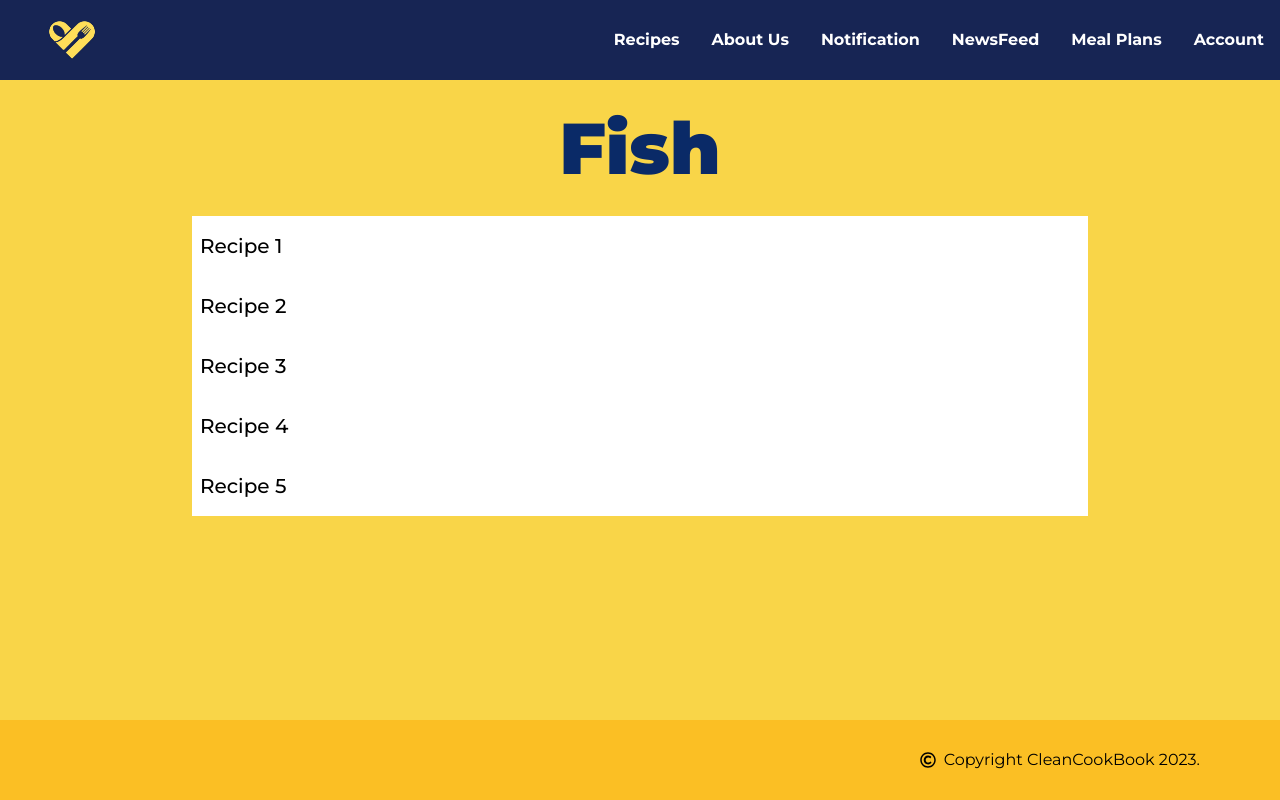
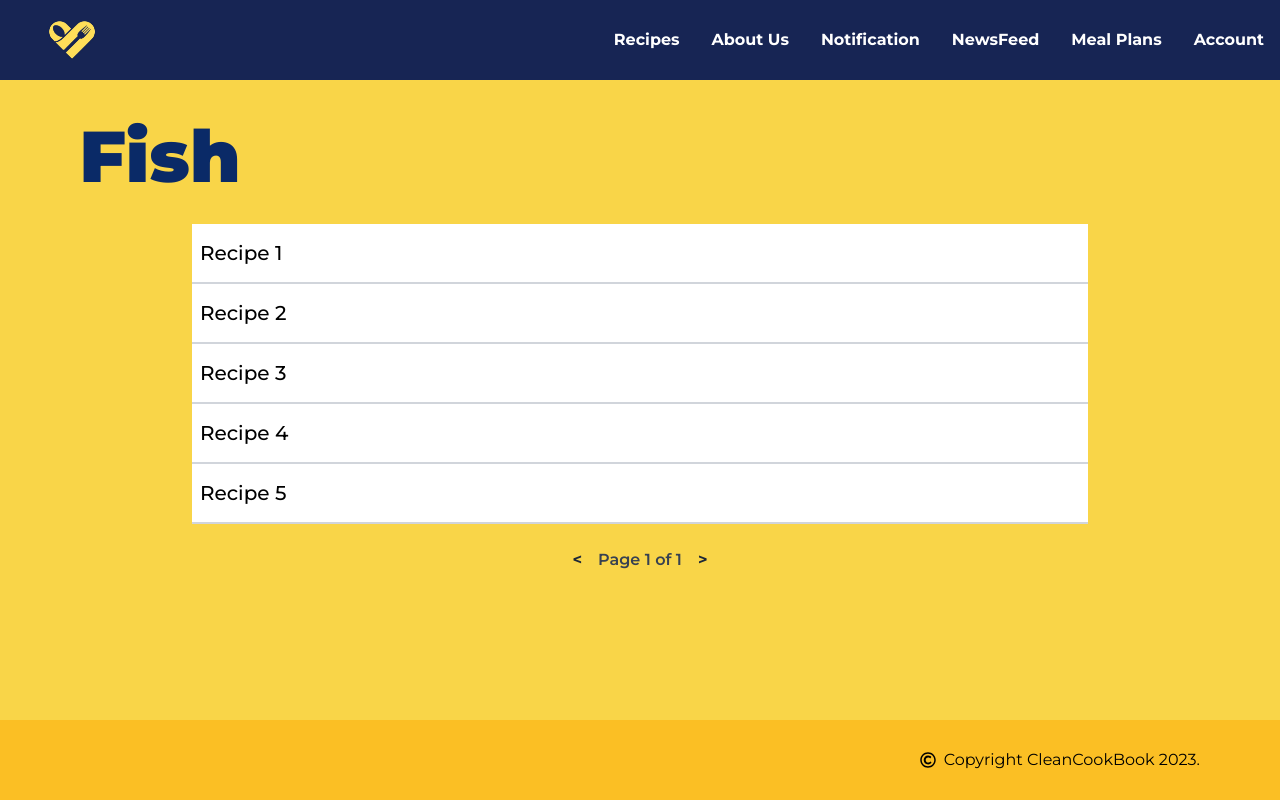
Before and after one commit to CleanCookBook/fyp-webapp, a Next.js app: page / in a window 1280 px wide. Shown: the top 800 px of the page. Built offline with nearby package versions, Linux system fonts and the light colour scheme.

Commit message:
Update recipe list to add pagination

```diff
--- a/components/RecipeList.js
+++ b/components/RecipeList.js
@@ -1,3 +1,4 @@
+import React, { useState } from "react";
 import Navbar from "./Navbar";
 import Footer from "./Footer";
 
@@ -10,23 +11,64 @@ const RecipeList = () => {
     "Recipe 4",
     "Recipe 5",
   ];
+  const [currentPage, setCurrentPage] = useState(1);
+  const recipesPerPage = 5; // Number of recipes per page
+  const totalPages = Math.ceil(recipeList.length / recipesPerPage);
+
+  const goToNextPage = () => {
+    if (currentPage < totalPages) {
+      setCurrentPage(currentPage + 1);
+    }
+  };
+
+  const goToPrevPage = () => {
+    if (currentPage > 1) {
+      setCurrentPage(currentPage - 1);
+    }
+  };
+
+  const indexOfLastRecipe = currentPage * recipesPerPage;
+  const indexOfFirstRecipe = indexOfLastRecipe - recipesPerPage;
+  const currentRecipes = recipeList.slice(
+    indexOfFirstRecipe,
+    indexOfLastRecipe
+  );
 
   return (
     <section className="flex flex-col h-screen bg-[#F9D548]">
       <Navbar />
       <div className="flex flex-col justify-start items-center">
-        <h1 className="items-start pt-8 text-7xl text-[#0A2A67] font-black">
+        <h1 className="pr-[60rem] pt-10 text-7xl text-[#0A2A67] font-black">
           {input}
         </h1>
         <div className="mt-8 bg-white w-[70%] max-w-[1114px]">
           {recipeList.map((recipe, index) => (
             <div
               key={index}
-              className="flex items-center h-[60px] border-b-3 border-black-300"
+              className="flex items-center h-[60px] border-b-2 border-gray-300"
             >
               <p className="ml-2 text-black text-xl font-medium">{recipe}</p>
             </div>
           ))}
+        </div>
+        <div className="flex items-center mt-4">
+          <button
+            onClick={goToPrevPage}
+            disabled={currentPage === 1}
+            className="mr-2 p-2 text-gray-800 font-bold hover:opacity-[0.5]"
+          >
+            {"<"}
+          </button>
+          <p className="text-l font-semibold text-gray-700">
+            Page {currentPage} of {totalPages}
+          </p>
+          <button
+            onClick={goToNextPage}
+            disabled={currentPage === totalPages}
+            className="ml-2 p-2 text-gray-800 font-bold hover:opacity-[0.5]"
+          >
+            {">"}
+          </button>
         </div>
       </div>
       <Footer />
```
